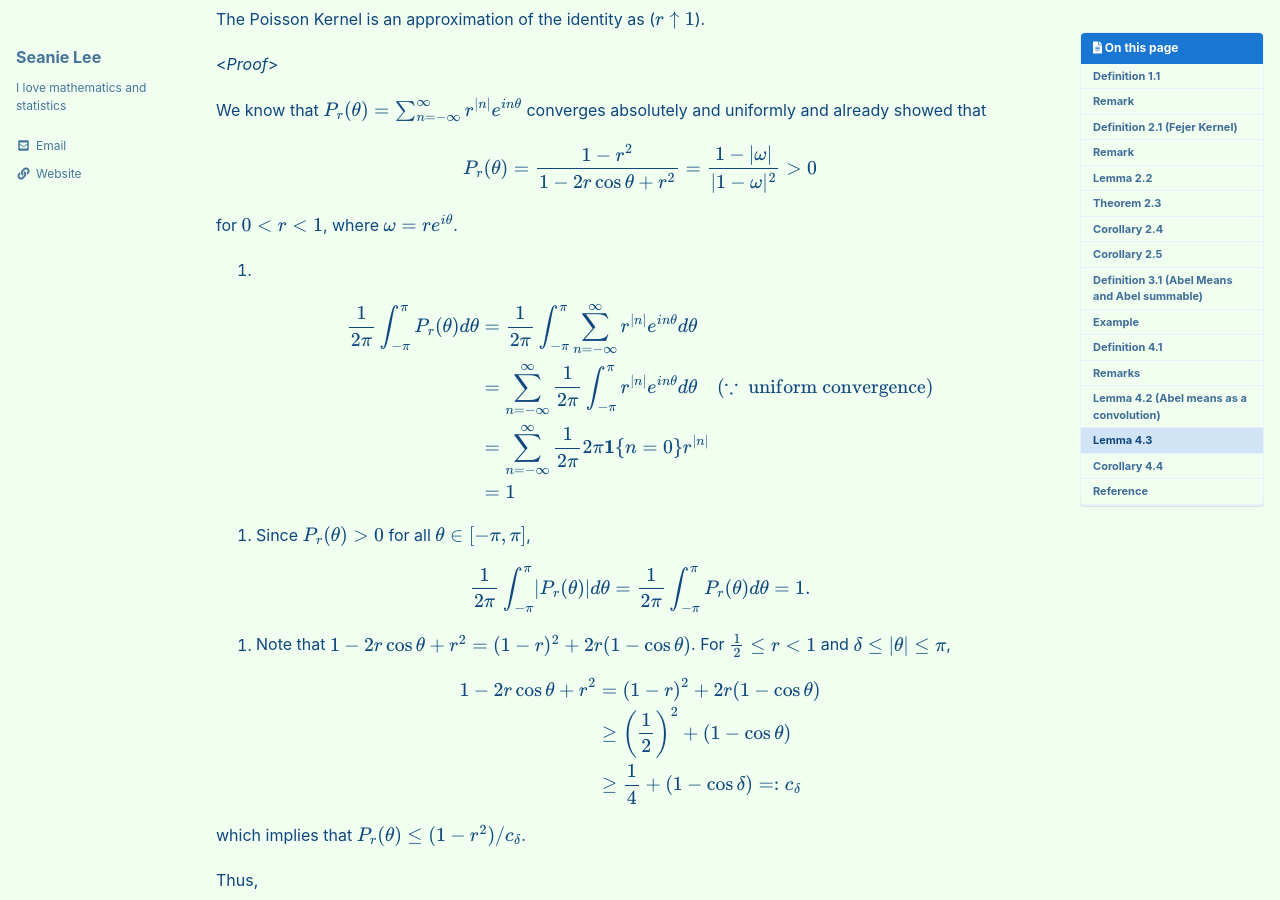
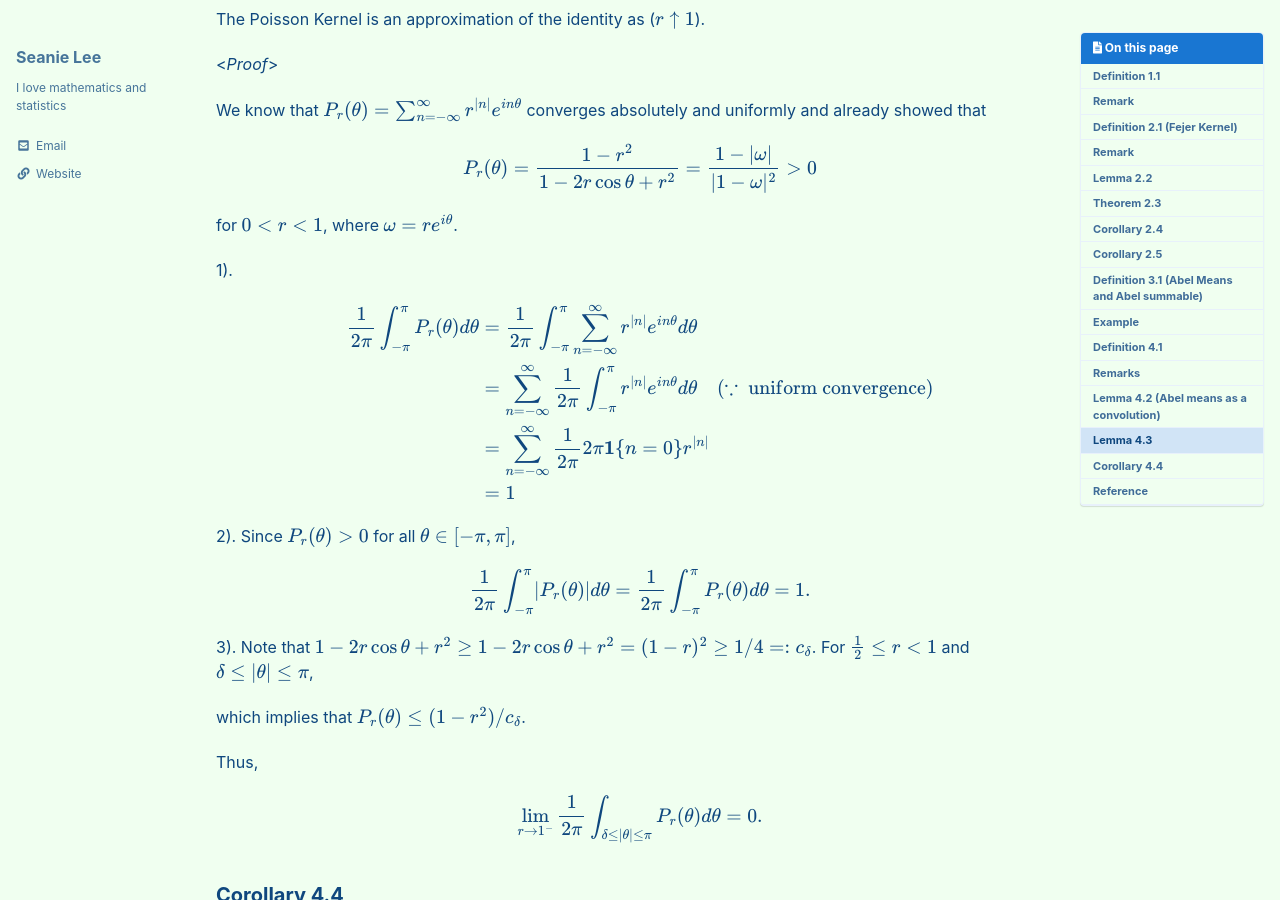
Before and after one commit to seanie12/blog, a Jekyll site: the page built from _posts/2023-02-07-cesaro-abel-summability.md, in a window 1280 px wide and 900 px high, scrolled down 6283 px. Built offline with Jekyll 4.4.1, drawn with Linux system fonts in a browser that asks for light colours; cached includes are drawn as plain includes; formulas are drawn with MathJax 3; some of the changed text lies outside the part shown.

Commit message:
Update 2023-02-07-cesaro-abel-summability.md

```diff
--- a/_posts/2023-02-07-cesaro-abel-summability.md
+++ b/_posts/2023-02-07-cesaro-abel-summability.md
@@ -225,7 +225,7 @@ $$
 then we say the series $\sum_{k=0}^\infty c_k$ is *Abel summable* to $s$.
 
 ## Example
-1.Consider $\sum_{k=0}^\infty(-1)^k$. It diverges, but is Abel summable to $s=\frac{1}{2}$.
+1) Consider $\sum_{k=0}^\infty(-1)^k$. It diverges, but is Abel summable to $s=\frac{1}{2}$.
 
 $$
 \begin{align*}
@@ -234,7 +234,7 @@ A(r) &= \sum_{k=0}^\infty (-1)^k r^k \\
 \end{align*}
 $$
 
-2.Consider $\sum_{k=0}^\infty(-1)^k (k+1)$. It diverges, but is Abel summable to $s=\frac{1}{4}$.
+2) Consider $\sum_{k=0}^\infty(-1)^k (k+1)$. It diverges, but is Abel summable to $s=\frac{1}{4}$.
 
 $$
 \begin{align*}
@@ -307,7 +307,7 @@ $$
 
 for $0<r<1$, where $\omega = re^{i\theta}$.
 
-1.
+1).
 
 $$
 \begin{align*}
@@ -318,7 +318,7 @@ $$
 \end{align*}
 $$
 
-2.  Since $P_r(\theta)>0$ for all $\theta \in [-\pi, \pi]$,
+2).  Since $P_r(\theta)>0$ for all $\theta \in [-\pi, \pi]$,
 
 $$
 \begin{align*}
@@ -326,15 +326,7 @@ $$
 \end{align*}
 $$
 
-3. Note that $1-2r\cos\theta + r^2=(1-r)^2 + 2r(1-\cos\theta)$. For $\frac{1}{2} \leq r <1$ and $\delta \leq \lvert \theta \rvert \leq \pi$,
-
-$$
-\begin{align*}
-1-2r\cos\theta+r^2 &= (1-r)^2 + 2r(1-\cos\theta) \\
-&\geq \left(\frac{1}{2}\right)^2 + (1-\cos\theta) \\
-&\geq \frac{1}{4} + (1-\cos\delta) =:c_\delta
-\end{align*}
-$$
+3). Note that $1-2r\cos\theta + r^2\geq 1-2r\cos\theta +r^2 =(1-r)^2 \geq 1/4 =: c_\delta$. For $\frac{1}{2} \leq r <1$ and $\delta \leq \lvert \theta \rvert \leq \pi$,
 
 which implies that $P_r(\theta) \leq (1-r^2)/ c_\delta$.
 
```
